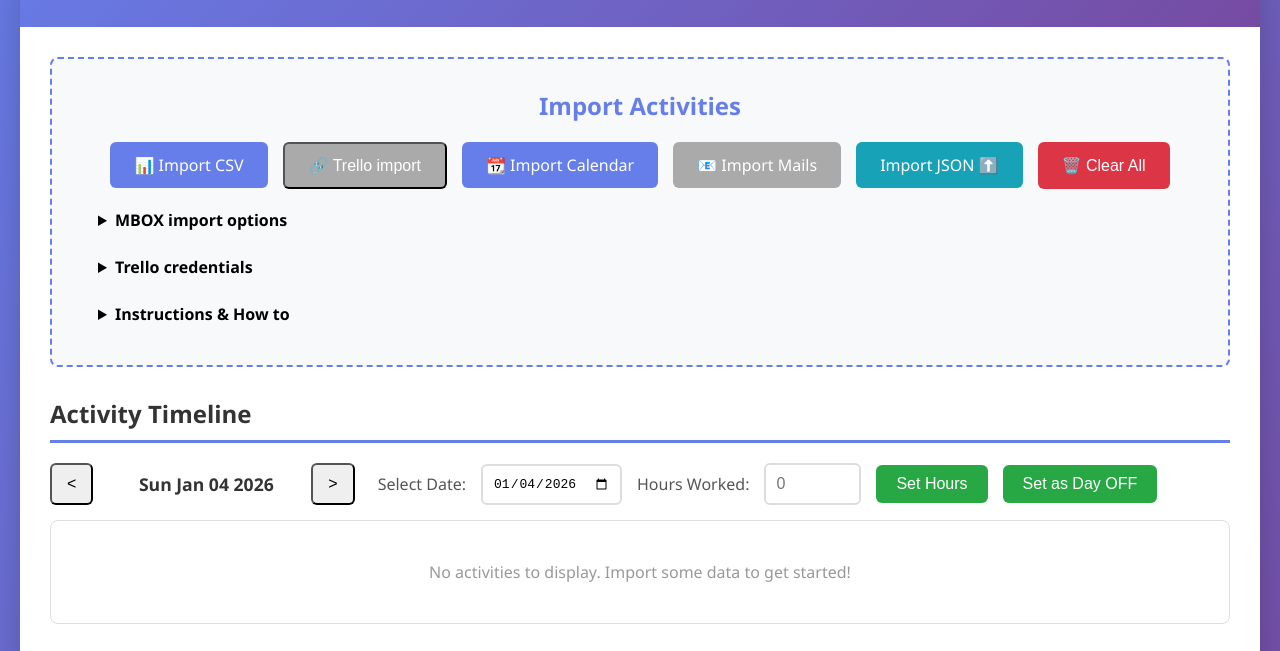
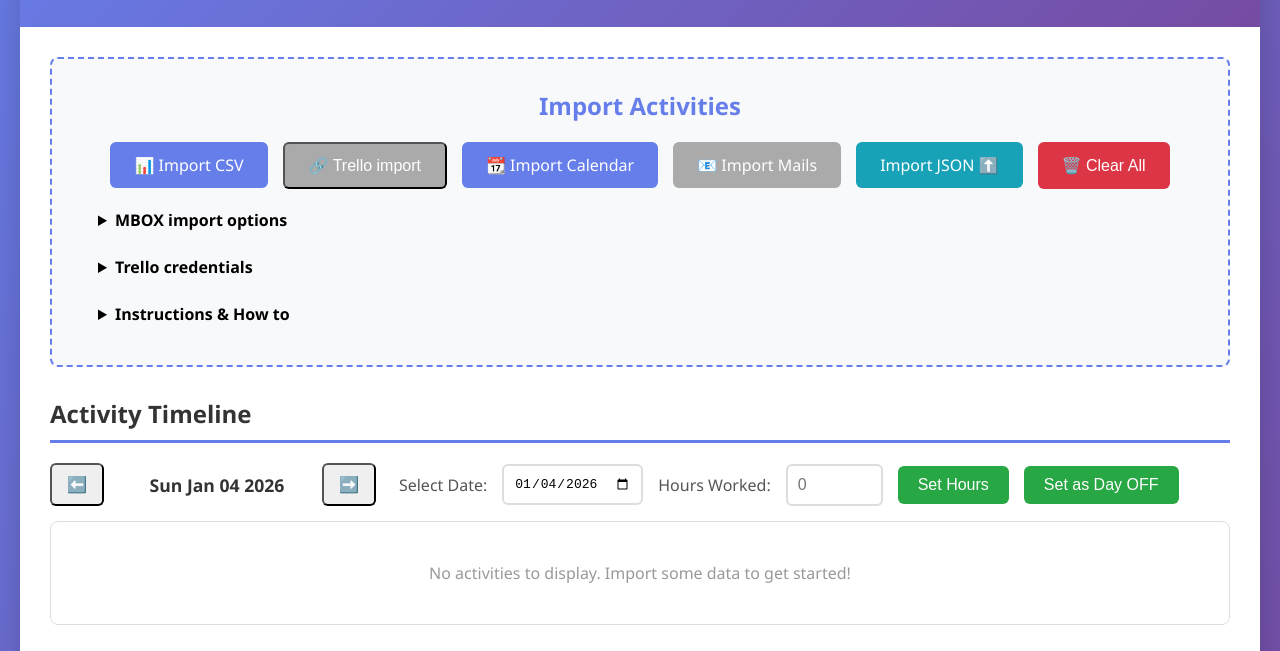
Before and after one commit to JulienAmoros/activity_visualizer, a website built with webpack: page src/index.html in a window 1280 px wide. Shown: the part 142-793 px from the top of the page. Built offline with nearby package versions, Linux system fonts and the light colour scheme.

Commit message:
fix: build errors

```diff
--- a/src/index.html
+++ b/src/index.html
@@ -137,9 +137,9 @@
 
                 <h2>Activity Timeline</h2>
                 <div class="date-selector">
-                    <button id="dayBefore" class="button"><</button>
+                    <button id="dayBefore" class="button">⬅️</button>
                     <p id="currentDate" class="date-label"></p>
-                    <button id="dayAfter" class="button">></button>
+                    <button id="dayAfter" class="button">➡️</button>
                     <label for="dateInput">Select Date:</label>
                     <input type="date" id="dateInput">
                     <label for="hoursInput">Hours Worked:</label>
```
Also changed, not shown: package.json (+5 -5 lines).
